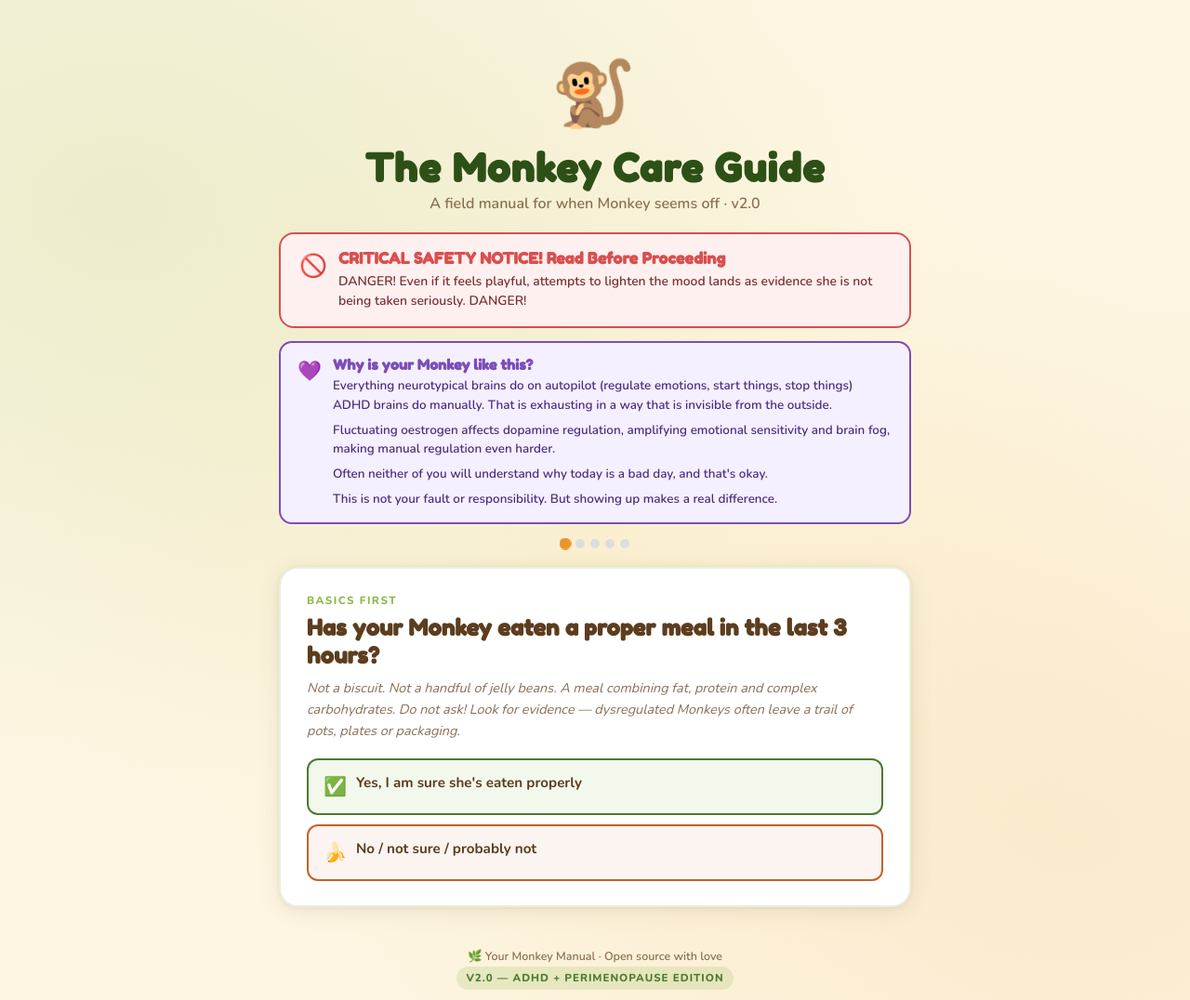
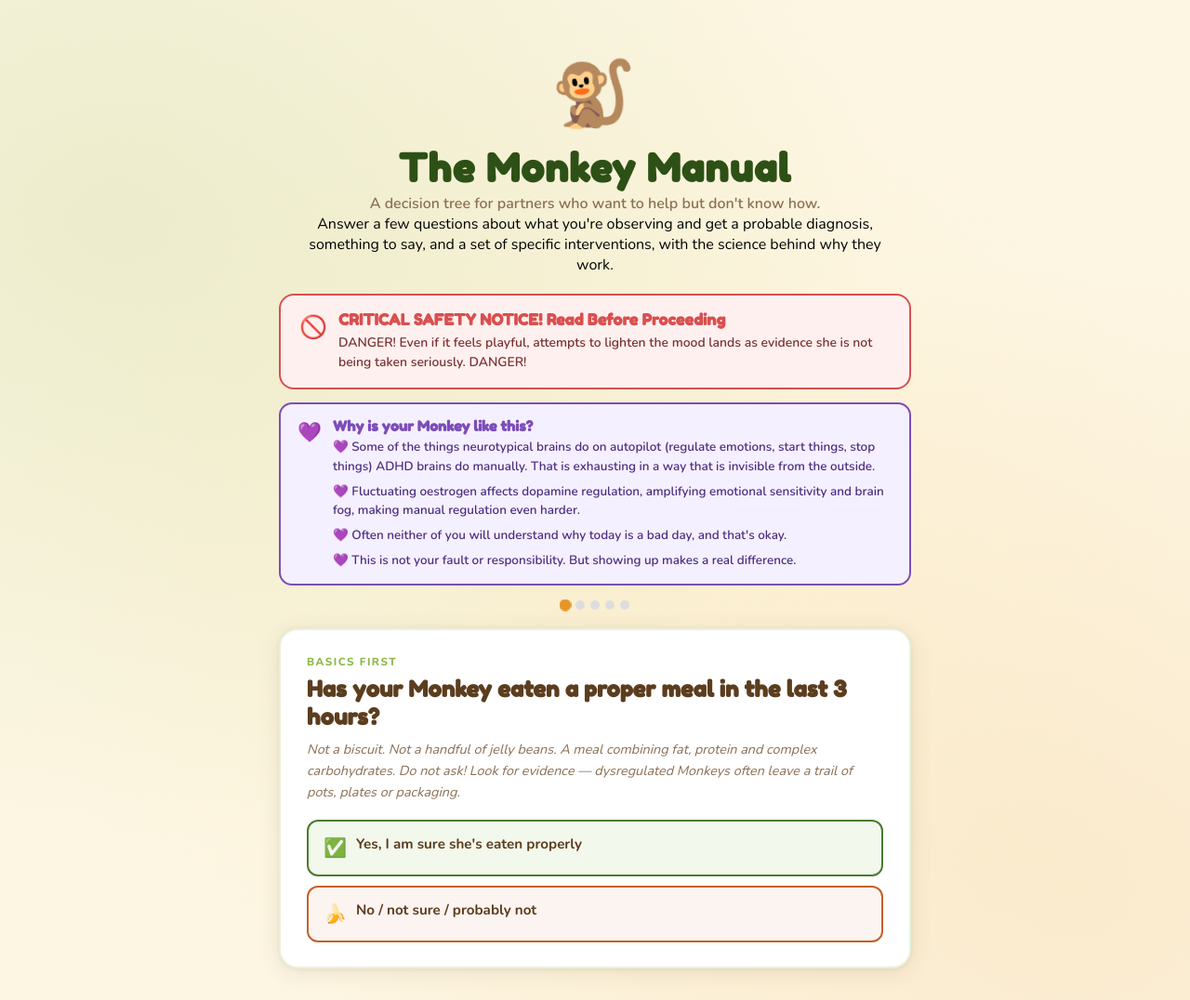
Before and after one commit to libbyboydvincent-stack/monkey_manual, a plain HTML site: page index.html in a window 1280 px wide. Shown: the top 1076 px of the page at 93% size. Drawn offline with nearby package versions, Linux system fonts and the light colour scheme.

Commit message:
Update index.html

```diff
--- a/index.html
+++ b/index.html
@@ -3,7 +3,7 @@
 <head>
 <meta charset="UTF-8">
 <meta name="viewport" content="width=device-width, initial-scale=1.0">
-<title>🐒 The Monkey Care Guide</title>
+<title>🐒 The Monkey Manual</title>
 <link href="https://fonts.googleapis.com/css2?family=Fredoka+One&family=Nunito:wght@400;600;700;800&display=swap" rel="stylesheet">
 <style>
   :root {
@@ -351,8 +351,9 @@
 
   <div class="header">
     <span class="monkey-emoji">🐒</span>
-    <h1>The Monkey Care Guide</h1>
-    <p class="subtitle">A field manual for when Monkey seems off · v2.0</p>
+    <h1>The Monkey Manual</h1>
+    <p class="subtitle">A decision tree for partners who want to help but don't know how.</p>
+    <p>Answer a few questions about what you're observing and get a probable diagnosis, something to say, and a set of specific interventions, with the science behind why they work.</p>
   </div>
 
   <div class="warning-box">
@@ -367,10 +368,10 @@
     <div class="warning-icon" style="font-size:1.3rem">💜</div>
     <div>
       <h3>Why is your Monkey like this?</h3>
-      <p>Everything neurotypical brains do on autopilot (regulate emotions, start things, stop things) ADHD brains do manually. That is exhausting in a way that is invisible from the outside.</p>
-      <p>Fluctuating oestrogen affects dopamine regulation, amplifying emotional sensitivity and brain fog, making manual regulation even harder.</p>
-      <p>Often neither of you will understand why today is a bad day, and that's okay.</p>
-      <p>This is not your fault or responsibility. But showing up makes a real difference.</p>
+      <p>💜 Some of the things neurotypical brains do on autopilot (regulate emotions, start things, stop things) ADHD brains do manually. That is exhausting in a way that is invisible from the outside.</p>
+      <p>💜 Fluctuating oestrogen affects dopamine regulation, amplifying emotional sensitivity and brain fog, making manual regulation even harder.</p>
+      <p>💜 Often neither of you will understand why today is a bad day, and that's okay.</p>
+      <p>💜 This is not your fault or responsibility. But showing up makes a real difference.</p>
     </div>
   </div>
 
```
